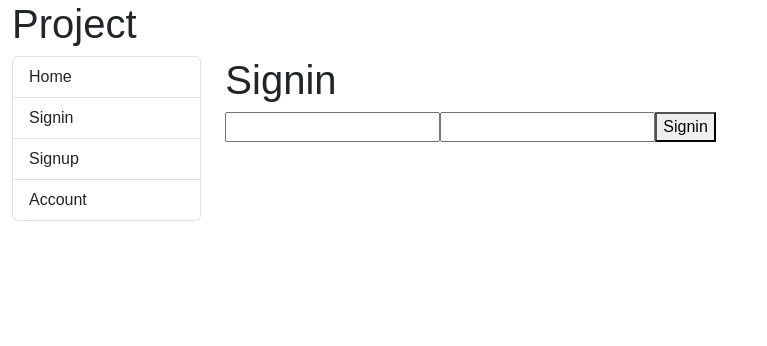
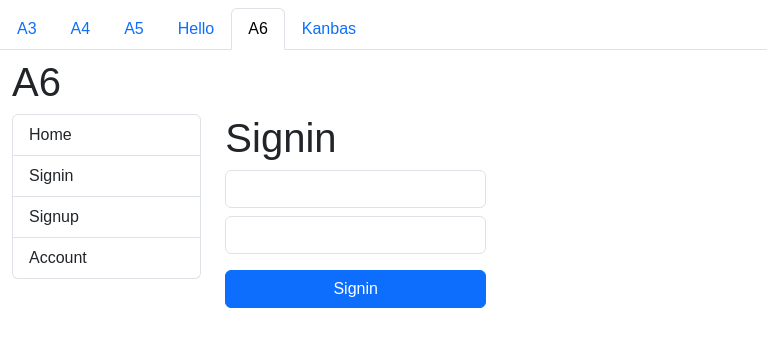
Before and after one commit to csahithi/kanbas-react-web-app, a React (Create React App) app: page /kanbas#/project/signin in a window 1280 px wide. Shown: the top 346 px of the page, without its empty margins (0-767 px from the left). Built offline with nearby package versions, Linux system fonts and the light colour scheme; no server answers.

Commit message:
UI changes for a6

```diff
--- a/src/App.js
+++ b/src/App.js
@@ -10,7 +10,7 @@ function App() {
     <HashRouter>
       <div>
         <Routes>
-          <Route path="/" element={<Navigate to="/Labs"/>}/>
+          <Route path="/" element={<Navigate to="/project"/>}/>
           <Route path="/project/*" element={<Project />} />
           <Route path="/hello" element={<HelloWorld/>}/>
           <Route path="/Labs/*" element={<Labs/>}/>
--- a/src/Nav.js
+++ b/src/Nav.js
@@ -12,7 +12,7 @@ function Nav() {
             <Link to="/hello"
                 className={`nav-link ${pathname.includes("hello") ? "active" : ""}`}>Hello</Link>
             <Link to="/project"
-                className={`nav-link ${pathname.includes("project") ? "active" : ""}`}>Project</Link>
+                className={`nav-link ${pathname.includes("project") ? "active" : ""}`}>A6</Link>
             <Link to="/Kanbas"
                 className={`nav-link ${pathname.includes("Kanbas") ? "active" : ""}`}>Kanbas</Link>
         </nav>
--- a/src/project/index.js
+++ b/src/project/index.js
@@ -1,14 +1,16 @@
 import Home from ".//home";
 import Signin from "./users/signin";
 import { Routes, Route, Navigate, Link } from "react-router-dom";
-// import Nav from "./nav";
+import Nav from "../Nav";
 import Account from "./users/account";
 import UserTable from "./users/table";
 import Signup from "./users/signup";
 function Project() {
     return (
-    <div className="container-fluid">
-            <h1>Project</h1>
+        <div>
+            <Nav />
+            <div className="container-fluid mt-2">
+                    <h1>A6</h1>
                     <div className="row">
                     <div className="col-2">
                     <div className="list-group">
@@ -17,7 +19,6 @@ function Project() {
                         <Link to="/project/signup" className="list-group-item">Signup</Link>
                         <Link to="/project/account" className="list-group-item">Account</Link>
                     </div>
-            {/* <Nav /> */}
                 </div>
                 <div className="col-10">
                     <Routes>
@@ -33,6 +34,7 @@ function Project() {
                 </div>
                 </div>
             </div>
+        </div>
     );
 }
 export default Project;
--- a/src/project/users/account.js
+++ b/src/project/users/account.js
@@ -32,30 +32,30 @@ function Account() {
             <h1>Account</h1>
             {account && (
             <div>
-                <input value={account.password}
+                <input className="form-control mb-2" type="password" value={account.password}
                     onChange={(e) => setAccount({ ...account,
                     password: e.target.value })}/>
-                <input value={account.firstName}
+                <input className="form-control mb-2" value={account.firstName}
                     onChange={(e) => setAccount({ ...account,
                     firstName: e.target.value })}/>
-                <input value={account.lastName}
+                <input className="form-control mb-2" value={account.lastName}
                     onChange={(e) => setAccount({ ...account,
                     lastName: e.target.value })}/>
-                <input value={account.dob}
+                <input className="form-control mb-2" value={account.dob}
                     onChange={(e) => setAccount({ ...account,
                     dob: e.target.value })}/>
-                <input value={account.email}
+                <input className="form-control mb-2" value={account.email}
                     onChange={(e) => setAccount({ ...account,
                     email: e.target.value })}/>
-                <select onChange={(e) => setAccount({ ...account,
+                <select className="form-control mb-2" onChange={(e) => setAccount({ ...account,
                     role: e.target.value })}>
                     <option value="USER">User</option>
                     <option value="ADMIN">Admin</option>
                     <option value="FACULTY">Faculty</option>
                     <option value="STUDENT">Student</option>
                 </select>
-                <button onClick={save}>Save</button>
-                <button onClick={signout}>Signout</button>
+                <button className="btn btn-primary w-100 mb-2" onClick={save}>Save</button>
+                <button className="btn btn-danger w-100 mb-2" onClick={signout}>Signout</button>
                 <Link to="/project/admin/users" className="btn btn-warning w-100">Users</Link>
             </div>
             )}
--- a/src/project/users/signin.js
+++ b/src/project/users/signin.js
@@ -9,11 +9,11 @@ const signin = async () => {
     navigate("/project/account");
 };
 return (
-    <div>
+    <div className="w-25">
         <h1>Signin</h1>
-        <input value={credentials.username} onChange={(e) => setCredentials({...credentials, username: e.target.value})}/>
-        <input value={credentials.password} onChange={(e) => setCredentials({...credentials, password: e.target.value})}/>
-        <button onClick={signin}> Signin </button>
+        <input className="form-control mb-2" value={credentials.username} onChange={(e) => setCredentials({...credentials, username: e.target.value})}/>
+        <input className="form-control mb-3" type="password" value={credentials.password} onChange={(e) => setCredentials({...credentials, password: e.target.value})}/>
+        <button className="btn btn-primary w-100" onClick={signin}> Signin </button>
     </div>
 );
 }
--- a/src/project/users/signup.js
+++ b/src/project/users/signup.js
@@ -15,20 +15,20 @@ function Signup() {
         }
     };
     return (
-        <div>
+        <div className="w-25">
             <h1>Signup</h1>
             {error && <div>{error}</div>}
-            <input
+            <input className="form-control mb-2"
                 value={credentials.username}
                 onChange={(e) => setCredentials({
                 ...credentials,
                 username: e.target.value })} />
-            <input
+            <input className="form-control mb-3" type="password"
                 value={credentials.password}
                 onChange={(e) => setCredentials({
                 ...credentials,
                 password: e.target.value })} />
-            <button onClick={signup}>
+            <button className="btn btn-primary w-100" onClick={signup}>
                 Signup
             </button>
         </div>
--- a/src/project/users/table.js
+++ b/src/project/users/table.js
@@ -54,17 +54,19 @@ function UserTable() {
                     </tr>
                     <tr>
                         <td>
-                            <input value={user.username} onChange={(e) => setUser({ ...user, username: e.target.value })}/>
-                            <input value={user.password} onChange={(e) => setUser({ ...user, password: e.target.value })}/>
+                            <div className="row">
+                            <input className="form-control w-50" value={user.username} onChange={(e) => setUser({ ...user, username: e.target.value })}/>
+                            <input className="form-control w-50" type="password" value={user.password} onChange={(e) => setUser({ ...user, password: e.target.value })}/>
+                            </div>
                         </td>
                         <td>
-                            <input value={user.firstName} onChange={(e) => setUser({ ...user, firstName: e.target.value })}/>
+                            <input className="form-control" value={user.firstName} onChange={(e) => setUser({ ...user, firstName: e.target.value })}/>
                         </td>
                         <td>
-                            <input value={user.lastName} onChange={(e) => setUser({ ...user, lastName: e.target.value })}/>
+                            <input className="form-control" value={user.lastName} onChange={(e) => setUser({ ...user, lastName: e.target.value })}/>
                         </td>
                         <td>
-                            <select value={user.role} onChange={(e) => setUser({ ...user, role: e.target.value })}>
+                            <select className="form-control" value={user.role} onChange={(e) => setUser({ ...user, role: e.target.value })}>
                                 <option value="USER">User</option>
                                 <option value="ADMIN">Admin</option>
                                 <option value="FACULTY">Faculty</option>
@@ -73,7 +75,7 @@ function UserTable() {
                         </td>
                         <td className="text-nowrap">
                             <BsFillCheckCircleFill onClick={updateUser} className="me-2 text-success fs-1 text" />
-                            <BsPlusCircleFill onClick={createUser} className="text-success fs-1 text" />
+                            <BsPlusCircleFill onClick={createUser} className="text-primary fs-1 text" />
                         </td>
                         </tr>
                 </thead>
```
Lines whose indentation alone changed are shown as unchanged.
